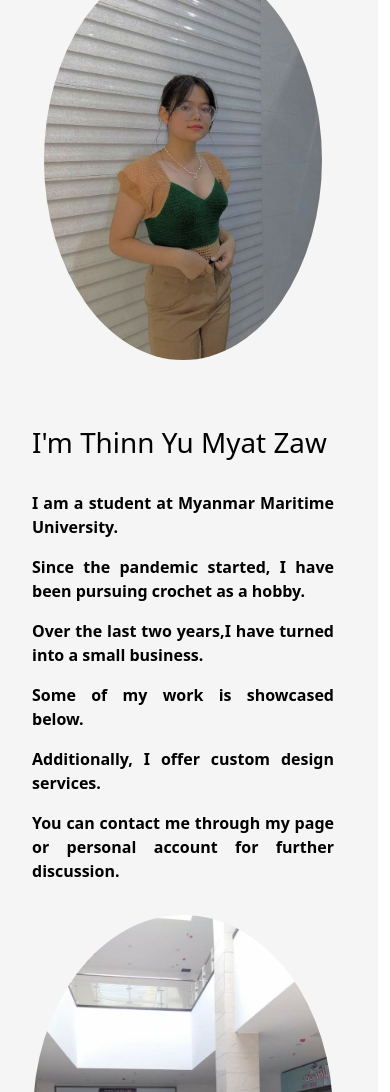
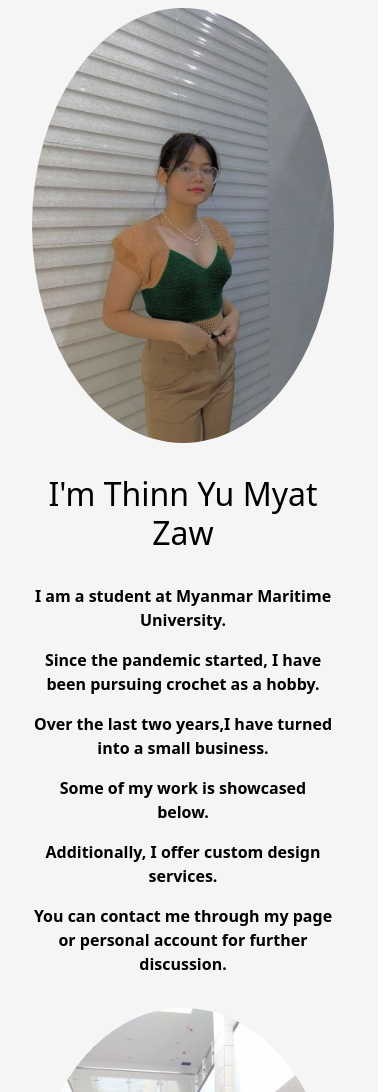
Before and after one commit to naychilynnhtun/crochetmeupgirl, a plain HTML site: page index.html in a window 390 px wide. Shown: the part 395-1487 px from the top of the page. Drawn offline with nearby package versions, Linux system fonts and the light colour scheme.

Commit message:
Update responsive.css

```diff
--- a/responsive.css
+++ b/responsive.css
@@ -1,19 +1,63 @@
-/* Create four equal columns that floats next to each other */
-.column {
-    float: left;
-    width: 25%;
-  }
-
-  /* On screens that are 992px wide or less, go from four columns to two columns */
-  @media screen and (max-width: 992px) {
+/* adjust column width for mobile screens */
+@media (max-width: 767px) {
     .column {
-      width: 50%;
+      flex-direction: column;
+      align-items: center;
+    }
+    .row {
+      flex-direction: column;
+      align-items: center;
     }
   }
 
-  /* On screens that are 600px wide or less, make the columns stack on top of each other instead of next to each other */
-  @media screen and (max-width: 600px) {
-    .column {
+  /* adjust size of images for mobile screens */
+  @media (max-width: 575px) {
+    .carousel-item img {
       width: 100%;
+      height: auto;
     }
   }
+
+  /* adjust size of headings and text for mobile screens */
+  @media (max-width: 575px) {
+    h1 {
+      font-size: 2rem;
+    }
+    h2 {
+      font-size: 1.5rem;
+    }
+    p {
+      font-size: 1rem;
+    }
+  }
+/* adjust size of headings and text for mobile screens */
+@media (max-width: 575px) {
+    h1 {
+      font-size: 2rem;
+    }
+    h2 {
+      font-size: 1.5rem;
+    }
+    p {
+      font-size: 1rem;
+    }
+  }
+
+  /* adjust size of images for mobile screens */
+  @media (max-width: 767px) {
+    #aboutText {
+      margin-top: 1rem;
+      text-align: center;
+    }
+    .flex-fill img {
+      width: 100%;
+      height: auto;
+    }
+  }
+
+  /* adjust size of contact info for mobile screens */
+  @media (max-width: 575px) {
+    #face p {
+      font-size: 0.8rem;
+    }
+  }
```
